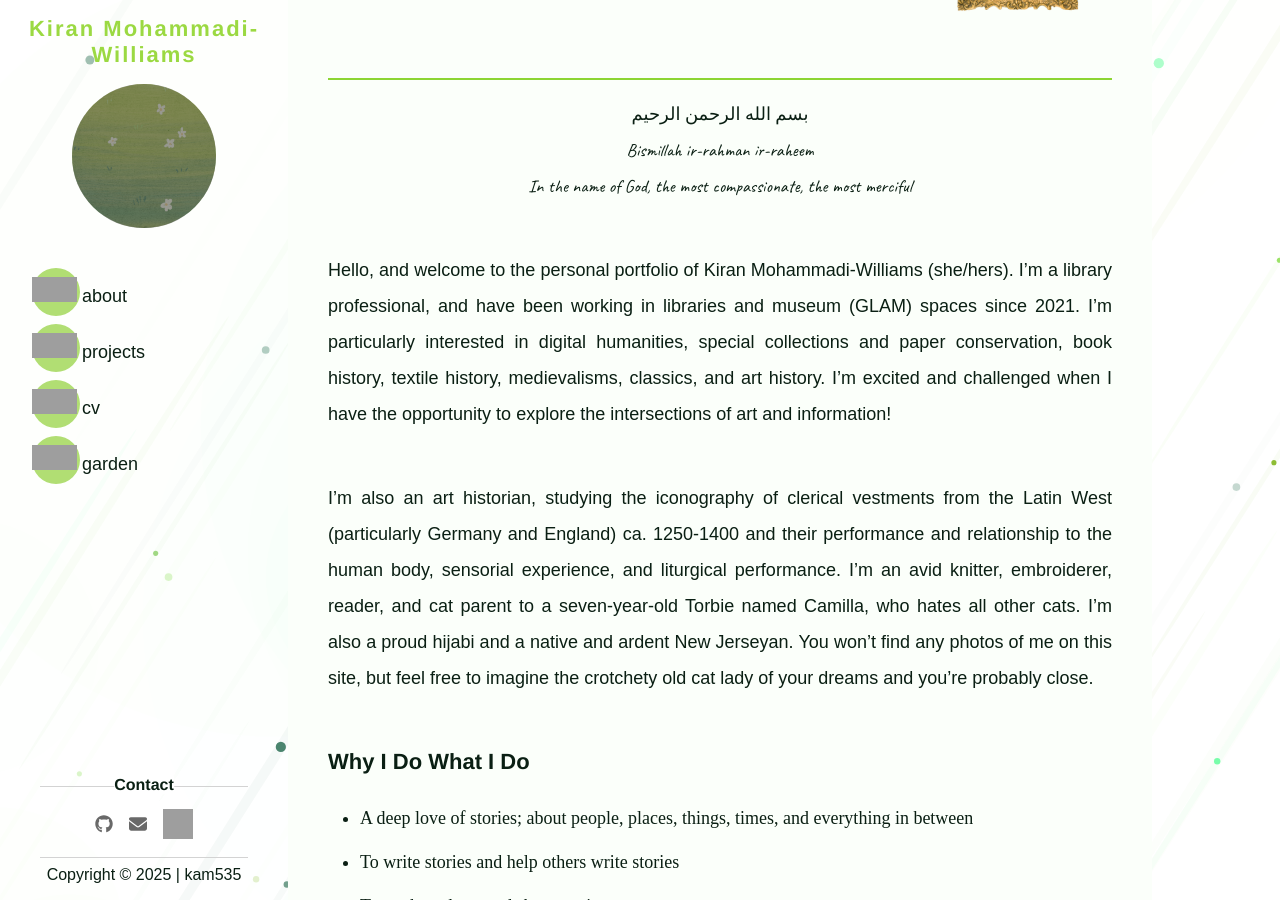
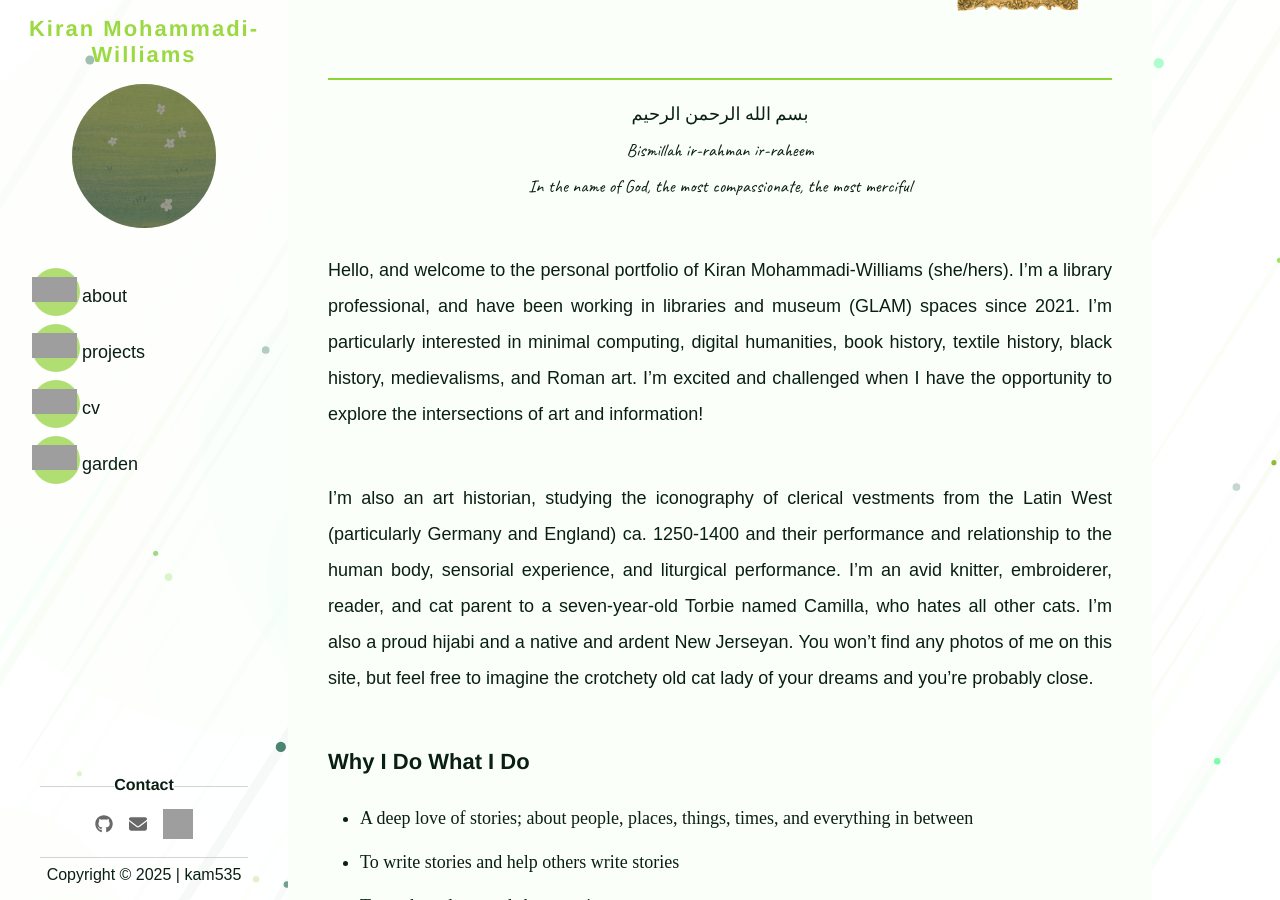
Before and after one commit to green-queen/green-queen.github.io, a Jekyll site: the page built from _pages/index.md, in a window 1280 px wide and 900 px high, scrolled down 565 px. Built offline with Jekyll 4.4.1, drawn with Linux system fonts in a browser that asks for light colours; some web fonts are replaced; grey boxes are pictures that could not be loaded.

Commit message:
Update index.md

```diff
--- a/_pages/index.md
+++ b/_pages/index.md
@@ -23,7 +23,7 @@ Librarian • Art Historian • Book Lover • Viridiphile
 
 </div>
 
-Hello, and welcome to the personal portfolio of Kiran Mohammadi-Williams (she/hers). I'm a library professional, and have been working in libraries and museum (GLAM) spaces since 2021. I'm particularly interested in digital humanities, special collections and paper conservation, book history, textile history, medievalisms, classics, and art history. I'm excited and challenged when I have the opportunity to explore the intersections of art and information!
+Hello, and welcome to the personal portfolio of Kiran Mohammadi-Williams (she/hers). I'm a library professional, and have been working in libraries and museum (GLAM) spaces since 2021. I'm particularly interested in minimal computing, digital humanities, book history, textile history, black history, medievalisms, and Roman art. I'm excited and challenged when I have the opportunity to explore the intersections of art and information!
 
 I'm also an art historian, studying the iconography of clerical vestments from the Latin West (particularly Germany and England) ca. 1250-1400 and their performance and relationship to the human body, sensorial experience, and liturgical performance. I'm an avid knitter, embroiderer, reader, and cat parent to a seven-year-old Torbie named Camilla, who hates all other cats. I'm also a proud hijabi and a native and ardent New Jerseyan. You won't find any photos of me on this site, but feel free to imagine the crotchety old cat lady of your dreams and you're probably close.
 
```
